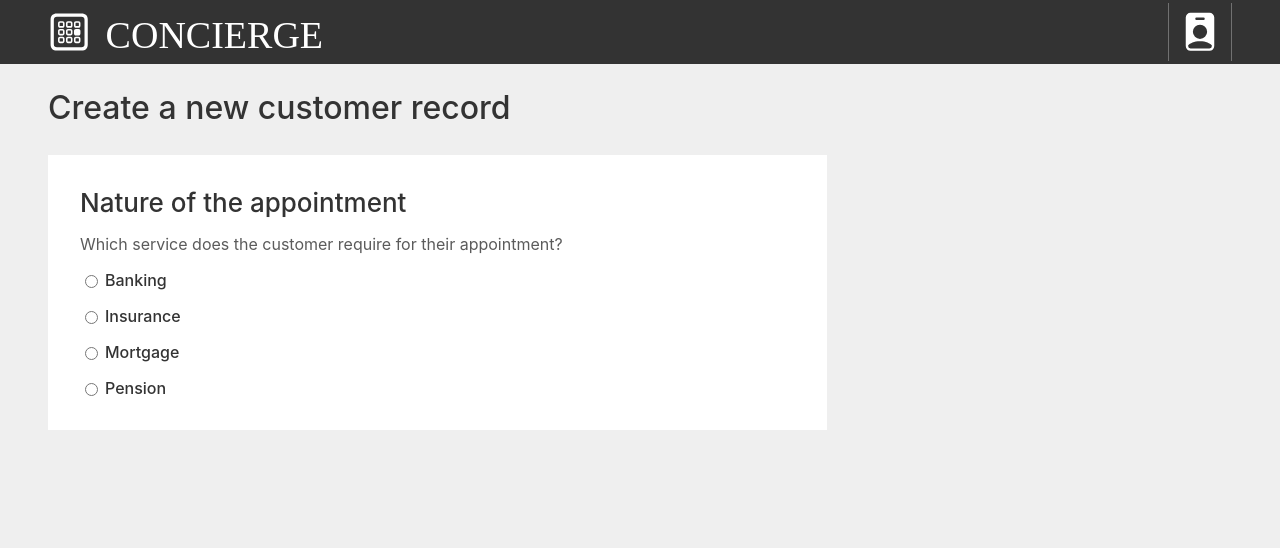
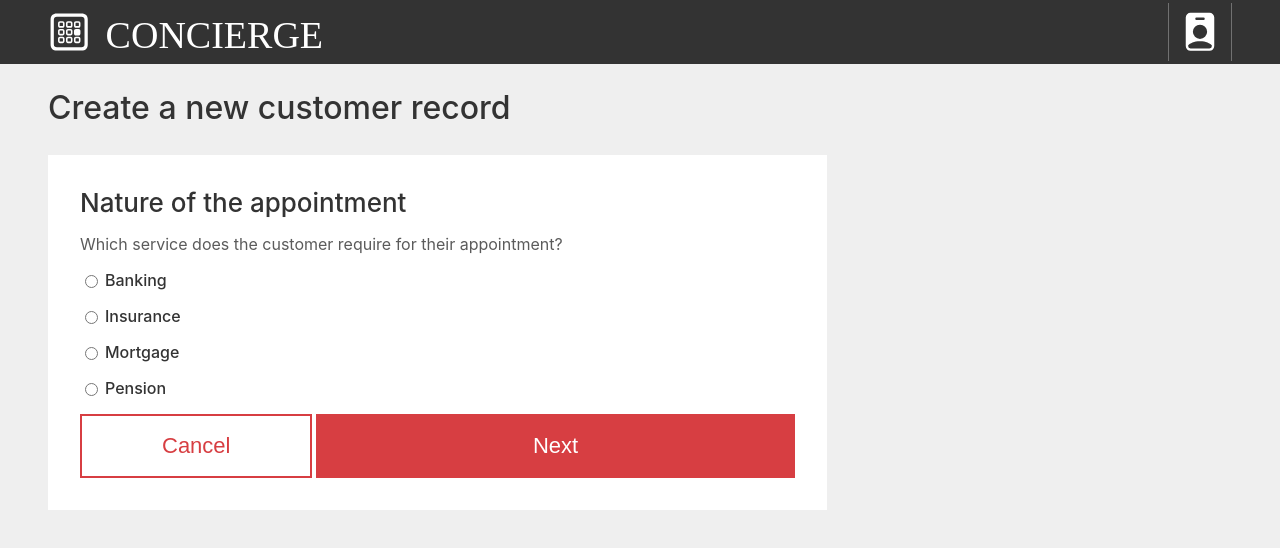
Before and after one commit to alexkinsey/concierge, a React (Create React App) app: page /create-customer in a window 1280 px wide. Shown: the top 548 px of the page. Built offline with nearby package versions, Linux system fonts and the light colour scheme.

Commit message:
added logic to create customer

```diff
--- a/src/components/CreateCustomer/NatureOfCallForm/index.js
+++ b/src/components/CreateCustomer/NatureOfCallForm/index.js
@@ -1,13 +1,14 @@
 import { useState } from 'react';
+import { Link } from 'react-router-dom';
+
 import { Container } from '../../../styles/Layout.styles';
 import { Heading, Text } from '../../../styles/Text.styles';
 import { FieldGroup, Label, Radio } from '../../../styles/Form.styles';
+import { PrimaryButton, SecondaryButton } from '../../../styles/Button.styles';
 
-const NatureOfCallForm = () => {
+const NatureOfCallForm = ({ handleFormNextPage }) => {
   const [selectedRadioBtn, setSelectedRadioBtn] = useState('');
-  const isRadioSelected = (value) => {
-    return selectedRadioBtn === value;
-  };
+
   const handleRadioClick = (ev) => {
     setSelectedRadioBtn(ev.currentTarget.value);
   };
@@ -22,7 +23,7 @@ const NatureOfCallForm = () => {
           id="banking"
           value="banking"
           name="businessArea"
-          checked={isRadioSelected('banking')}
+          checked={selectedRadioBtn === 'banking'}
           onChange={handleRadioClick}
         />
         <Label htmlFor="banking">Banking</Label>
@@ -34,7 +35,7 @@ const NatureOfCallForm = () => {
           id="insurance"
           value="insurance"
           name="businessArea"
-          checked={isRadioSelected('insurance')}
+          checked={selectedRadioBtn === 'insurance'}
           onChange={handleRadioClick}
         />
         <Label htmlFor="insurance">Insurance</Label>
@@ -46,7 +47,7 @@ const NatureOfCallForm = () => {
           id="mortgage"
           value="mortgage"
           name="businessArea"
-          checked={isRadioSelected('mortgage')}
+          checked={selectedRadioBtn === 'mortgage'}
           onChange={handleRadioClick}
         />
         <Label htmlFor="mortgage">Mortgage</Label>
@@ -58,10 +59,20 @@ const NatureOfCallForm = () => {
           id="pension"
           value="pension"
           name="businessArea"
-          checked={isRadioSelected('pension')}
+          checked={selectedRadioBtn === 'pension'}
           onChange={handleRadioClick}
         />
         <Label htmlFor="pension">Pension</Label>
+      </FieldGroup>
+
+      <FieldGroup row>
+        <Link to="/">
+          <SecondaryButton>Cancel</SecondaryButton>
+        </Link>
+
+        <PrimaryButton full onClick={() => handleFormNextPage(selectedRadioBtn)}>
+          Next
+        </PrimaryButton>
       </FieldGroup>
     </Container>
   );
--- a/src/components/CreateCustomer/index.js
+++ b/src/components/CreateCustomer/index.js
@@ -18,11 +18,22 @@ const CreateCustomer = () => {
     email: '',
     phoneNumber: '',
   });
+  const [formPage, setFormPage] = useState(1);
+
+  const handleFormNextPage = (radio) => {
+    console.log(radio);
+    setFormPage(2);
+    setFormInputs({
+      ...formInputs,
+      businessArea: radio,
+    });
+  };
   return (
     <TwoColumnBS>
       <Title style={{ gridColumnStart: '1', gridColumnEnd: '3' }}>Create a new customer record</Title>
       <Form>
-        <NatureOfCallForm />
+      {formPage === 1 ? (<NatureOfCallForm handleFormNextPage={handleFormNextPage} />) : (null)}
+
       </Form>
     </TwoColumnBS>
   );
--- a/src/styles/Button.styles.js
+++ b/src/styles/Button.styles.js
@@ -17,9 +17,26 @@ export const PrimaryButton = styled.button`
   color: var(--white);
   padding: 0 5rem;
   height: 4rem;
+  width: ${(props) => (props.full ? '100%' : 'auto')};
 
   :hover {
     cursor: pointer;
     background-color: var(--accentDark);
   }
 `;
+
+export const SecondaryButton = styled.button`
+  background-color: white;
+  border: 0.15rem solid var(--accent);
+
+  font-size: 22px;
+  font-weight: 500;
+  color: var(--accent);
+  padding: 0 5rem;
+  height: 4rem;
+  width: ${(props) => (props.full ? '100%' : 'auto')};
+
+  :hover {
+    cursor: pointer;
+  }
+`;
```
